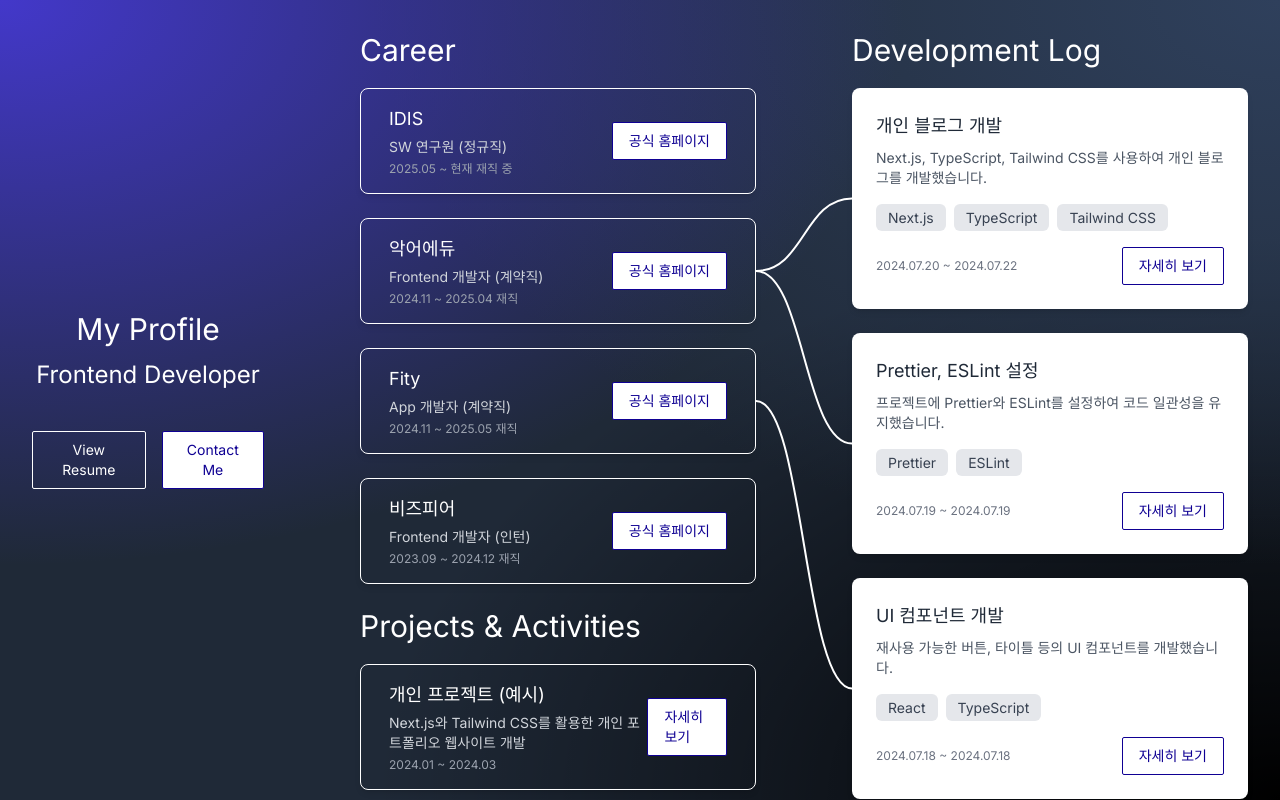
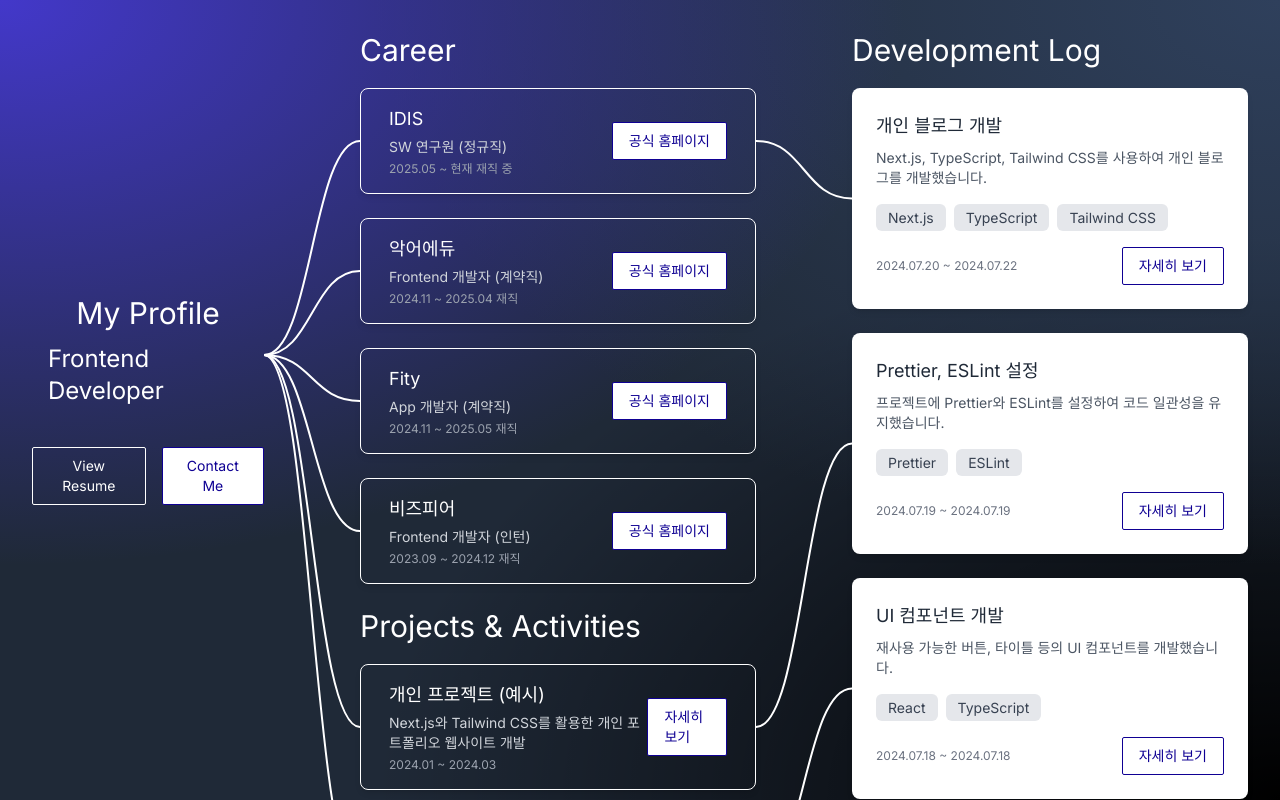
Before and after one commit to selfishAltruism/Masterpiece_of_The_Portfolio, a Next.js app: page / in a window 1280 px wide. Built offline with nearby package versions, Linux system fonts and the light colour scheme.

Commit message:
(*) 연결 곡선 로직 개선.
-  Profile & Projects & Activities 부분과도 연결되도록 로직 추가.

```diff
--- a/src/app/page.tsx
+++ b/src/app/page.tsx
@@ -5,6 +5,7 @@ import Profile from "../widgets/Profile";
 import Career from "../widgets/Career";
 import Development from "../widgets/Development";
 import { developmentLogs } from "../data/development";
+import { careers, projectsAndActivities } from "../data/career"; // Import careers and projectsAndActivities
 
 interface Line {
   path: string;
@@ -15,6 +16,7 @@ export default function Home() {
   const mainRef = useRef<HTMLDivElement>(null);
   const careerRef = useRef<HTMLDivElement>(null);
   const devLogRef = useRef<HTMLDivElement>(null);
+  const profileSourceRef = useRef<HTMLDivElement>(null); // New ref for Profile source
 
   useEffect(() => {
     const calculateLines = () => {
@@ -28,19 +30,27 @@ export default function Home() {
         (careerRef.current?.getBoundingClientRect().top ?? 0) - mainRect.top;
 
       developmentLogs.forEach((log) => {
-        const careerCard = document.getElementById(`career-${log.careerId}`);
         const devCard = document.getElementById(`dev-${log.id}`);
+        let startCard = null;
 
-        if (careerCard && devCard) {
-          const careerRect = careerCard.getBoundingClientRect();
+        if (log.linkedTo === "career") {
+          startCard = document.getElementById(`career-${log.linkedId}`);
+        } else if (log.linkedTo === "activity") {
+          startCard = document.getElementById(`activity-${log.linkedId}`);
+        }
+
+        if (startCard && devCard) {
+          const startRect = startCard.getBoundingClientRect();
           const devRect = devCard.getBoundingClientRect();
 
-          const startX = careerRect.right - mainRect.left;
-          const startY = careerRect.top - mainRect.top + careerRect.height / 2;
+          const startX = startRect.right - mainRect.left;
+          const startY = startRect.top - mainRect.top + startRect.height / 2;
           const endX = devRect.left - mainRect.left;
           const endY = devRect.top - mainRect.top + devRect.height / 2;
 
           // Career top을 넘어가는 경우 그리지 않음.
+          // This condition might need adjustment if activities can be above careerPanelTop
+          // For now, keeping it as is, assuming similar vertical positioning.
           if (startY < careerPanelTop || endY < careerPanelTop) {
             return; // skip
           }
@@ -53,6 +63,55 @@ export default function Home() {
           newLines.push({ path });
         }
       });
+
+      // New logic for Profile to Career lines (only on xl screens)
+      const isXlScreen = window.innerWidth >= 1280; // Tailwind's default xl breakpoint
+
+      if (isXlScreen && profileSourceRef.current) {
+        const profileSourceRect = profileSourceRef.current.getBoundingClientRect();
+
+        // Connect to Career cards
+        careers.forEach((career) => {
+          const careerCard = document.getElementById(`career-${career.id}`);
+
+          if (careerCard) {
+            const careerRect = careerCard.getBoundingClientRect();
+
+            const startX = profileSourceRect.right - mainRect.left;
+            const startY = profileSourceRect.top - mainRect.top + profileSourceRect.height / 2;
+            const endX = careerRect.left - mainRect.left;
+            const endY = careerRect.top - mainRect.top + careerRect.height / 2;
+
+            const offset = (endX - startX) * 0.5;
+            const controlX1 = startX + offset;
+            const controlX2 = endX - offset;
+
+            const path = `M ${startX} ${startY} C ${controlX1} ${startY}, ${controlX2} ${endY}, ${endX} ${endY}`;
+            newLines.push({ path });
+          }
+        });
+
+        // Connect to Projects & Activities cards
+        projectsAndActivities.forEach((activity) => {
+          const activityCard = document.getElementById(`activity-${activity.id}`);
+
+          if (activityCard) {
+            const activityRect = activityCard.getBoundingClientRect();
+
+            const startX = profileSourceRect.right - mainRect.left;
+            const startY = profileSourceRect.top - mainRect.top + profileSourceRect.height / 2;
+            const endX = activityRect.left - mainRect.left;
+            const endY = activityRect.top - mainRect.top + activityRect.height / 2;
+
+            const offset = (endX - startX) * 0.5;
+            const controlX1 = startX + offset;
+            const controlX2 = endX - offset;
+
+            const path = `M ${startX} ${startY} C ${controlX1} ${startY}, ${controlX2} ${endY}, ${endX} ${endY}`;
+            newLines.push({ path });
+          }
+        });
+      }
 
       setLines(newLines);
     };
@@ -84,7 +143,7 @@ export default function Home() {
         className="col-span-8 row-span-1 xl:col-span-2 xl:row-span-6"
         aria-label="프로필"
       >
-        <Profile />
+        <Profile ref={profileSourceRef} /> {/* Pass ref to Profile */}
       </section>
       <section
         className="col-span-4 row-span-5 xl:col-span-3 xl:row-span-6"
--- a/src/data/career.ts
+++ b/src/data/career.ts
@@ -35,12 +35,14 @@ export const careers = [
 
 export const projectsAndActivities = [
   {
+    id: 1, // Added ID
     name: "개인 프로젝트 (예시)",
     description: "Next.js와 Tailwind CSS를 활용한 개인 포트폴리오 웹사이트 개발",
     period: "2024.01 ~ 2024.03",
     link: "#", // 프로젝트 링크 (GitHub, 데모 등)
   },
   {
+    id: 2, // Added ID
     name: "오픈소스 기여 (예시)",
     description: "React 기반 UI 라이브러리 버그 수정 및 기능 개선 참여",
     period: "2023.07 ~ 2023.09",
--- a/src/data/development.ts
+++ b/src/data/development.ts
@@ -1,25 +1,30 @@
 export const developmentLogs = [
   {
     id: 1,
-    careerId: 2,
+    linkedTo: "career", // Changed from careerId
+    linkedId: 1,
     title: "개인 블로그 개발",
-    description: "Next.js, TypeScript, Tailwind CSS를 사용하여 개인 블로그를 개발했습니다.",
+    description:
+      "Next.js, TypeScript, Tailwind CSS를 사용하여 개인 블로그를 개발했습니다.",
     period: "2024.07.20 ~ 2024.07.22",
     tags: ["Next.js", "TypeScript", "Tailwind CSS"],
     link: "#",
   },
   {
     id: 2,
-    careerId: 2,
+    linkedTo: "activity", // Changed from careerId
+    linkedId: 1,
     title: "Prettier, ESLint 설정",
-    description: "프로젝트에 Prettier와 ESLint를 설정하여 코드 일관성을 유지했습니다.",
+    description:
+      "프로젝트에 Prettier와 ESLint를 설정하여 코드 일관성을 유지했습니다.",
     period: "2024.07.19 ~ 2024.07.19",
     tags: ["Prettier", "ESLint"],
     link: "#",
   },
   {
     id: 3,
-    careerId: 3,
+    linkedTo: "activity", // Changed from careerId
+    linkedId: 2,
     title: "UI 컴포넌트 개발",
     description: "재사용 가능한 버튼, 타이틀 등의 UI 컴포넌트를 개발했습니다.",
     period: "2024.07.18 ~ 2024.07.18",
--- a/src/widgets/Career.tsx
+++ b/src/widgets/Career.tsx
@@ -34,6 +34,7 @@ const Career = React.forwardRef<HTMLDivElement>((props, ref) => {
       <div>
         {projectsAndActivities.map((activity, index) => (
           <div
+            id={`activity-${activity.id}`} // Added ID
             key={index}
             className="mb-6 mt-2 flex items-center justify-between rounded-lg border border-white bg-transparent p-4 px-7 shadow-md"
           >
--- a/src/widgets/Profile.tsx
+++ b/src/widgets/Profile.tsx
@@ -1,13 +1,17 @@
+import React from "react";
 import Title from "../shared/ui/Title";
 import Subtitle from "../shared/ui/Subtitle";
-import Divider from "../shared/ui/Divider";
 import OutlineButton from "../shared/ui/OutlineButton";
 import SolidButton from "../shared/ui/SolidButton";
 
-const Profile = () => {
+const Profile = React.forwardRef<HTMLDivElement>((props, ref) => {
   return (
     <div className="flex h-full w-full flex-row items-center justify-center gap-7 bg-transparent p-8 xl:flex-col xl:gap-0">
-      <div className="flex flex-col xl:items-center">
+      <div
+        ref={ref}
+        id="profile-source"
+        className="flex flex-col px-4 xl:items-center"
+      >
         <Title>My Profile</Title>
         <Subtitle>Frontend Developer</Subtitle>
       </div>
@@ -18,6 +22,8 @@ const Profile = () => {
       </div>
     </div>
   );
-};
+});
+
+Profile.displayName = "Profile";
 
 export default Profile;
```
